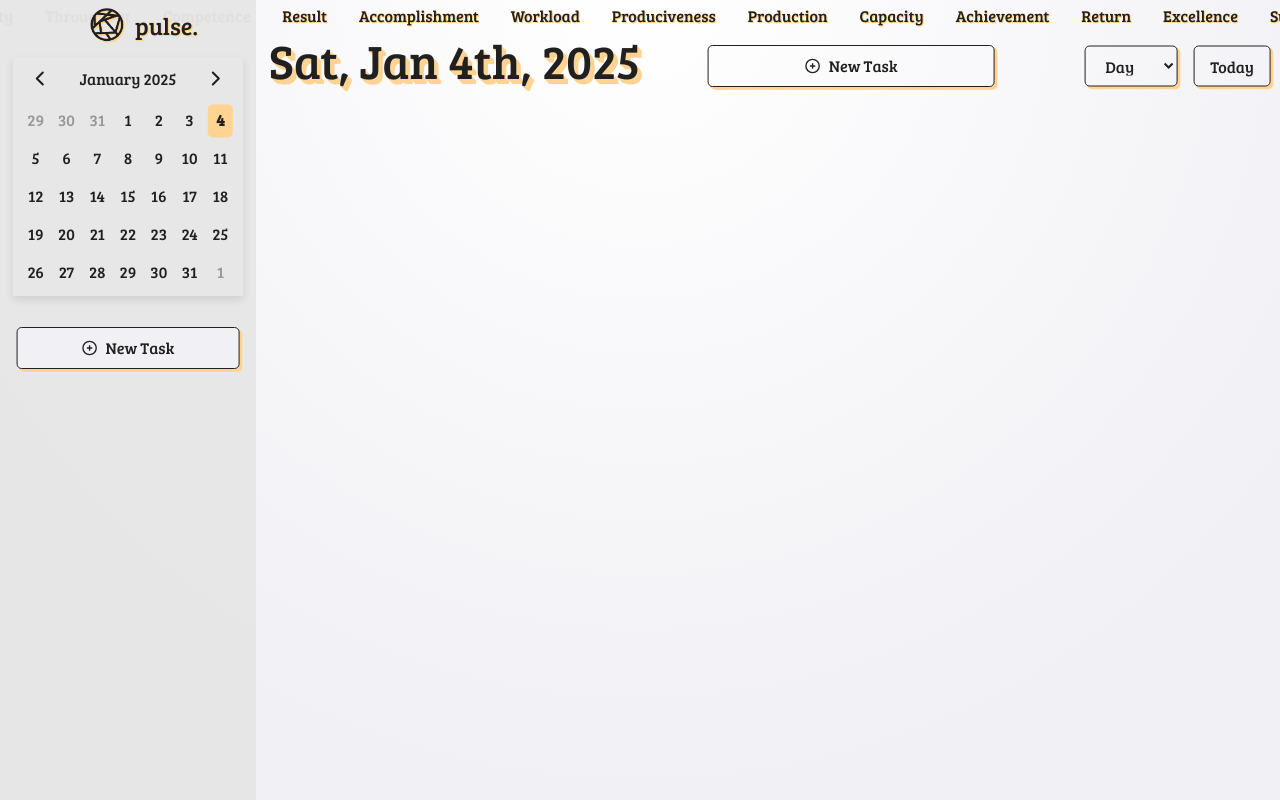
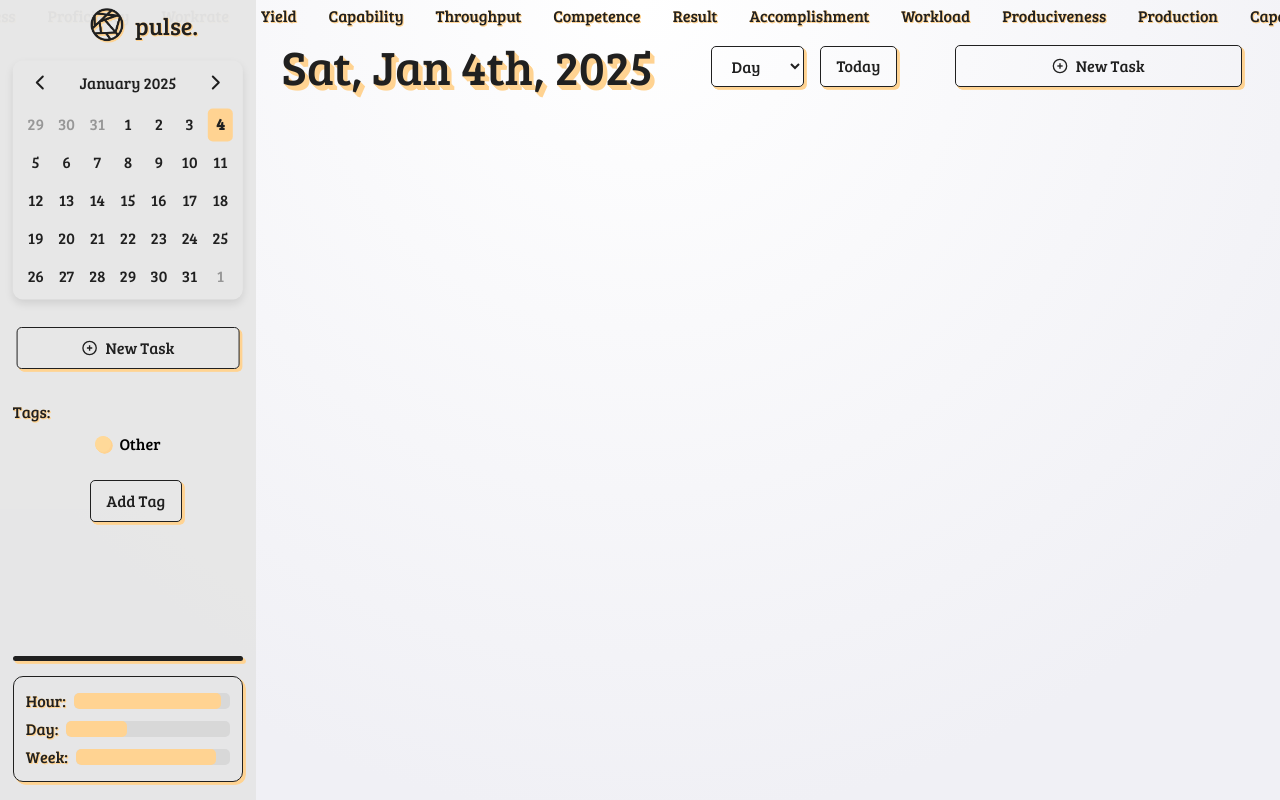
Before and after one commit to pratyushV-l/pulse, a Next.js app: page /homepage in a window 1280 px wide. Built offline with nearby package versions, Linux system fonts and the light colour scheme.

Commit message:
added time left widget

```diff
--- a/app/globals.css
+++ b/app/globals.css
@@ -146,10 +146,25 @@ body, html {
   display: flex;
   flex-direction: column;
   position: absolute;
-  top: 22%;
+  top: 22.5%;
   transform: translate(-50%, -50%);
   z-index: 9999;
   left: 10%;
+  border-radius: 10px;
+}
+
+.tags-label {
+  position: absolute;
+  margin-left: 1%;
+  top: 50%;
+  font-family: 'Bree Serif', serif;
+  z-index: 9998;
+  text-shadow:
+    0.2px 0.2px 0 #FFD392,
+    0.4px 0.4px 0 #FFD392,
+    0.6px 0.6px 0 #FFD392,
+    0.8px 0.8px 0 #FFD392,
+    1.0px 1.0px 0 #FFD392;
 }
 
 .calendar-grid {
@@ -248,13 +263,13 @@ body, html {
 .ticker {
   display: inline-block;
   white-space: nowrap;
-  animation: ticker 15s linear infinite;
+  animation: ticker 30s linear infinite;
 }
 
 .ticker-reverse {
   display: inline-block;
   white-space: nowrap;
-  animation: ticker-reverse 15s linear infinite;
+  animation: ticker-reverse 30s linear infinite;
 }
 
 .ticker span{
@@ -364,9 +379,7 @@ body, html {
     2.5px 2.5px 0 #FFD392,
     3.5px 3.5px 0 #FFD392,
     4.5px 4.5px 0 #FFD392;
-  position: absolute;
-  top: 3%;
-  left: 21%;
+  position: relative;
   text-align: center;
 }
 
@@ -439,11 +452,7 @@ body, html {
   display: flex;
   gap: 1rem;
   justify-content: center;
-  margin-top: 1rem;
-  position: absolute;
-  transform: translate(-50%, -50%);
-  top: 6.25%;
-  left: 92%;
+  position: relative;
 }
 
 .new_task_btn-1 {
@@ -463,10 +472,19 @@ body, html {
   padding-right: 6rem;
   padding-top: 0.5rem;
   padding-bottom: 0.5rem;
-  transform: translate(-50%, -50%);
-  top: 8.25%;
-  left: 66.5%;;
+  position: relative;
+}
+
+.header-row {
+  display: flex;
+  justify-content: space-between;
+  align-items: center;
+  width: 75%;
+  margin: 0 auto;
+  padding-top: 1rem;
   position: absolute;
+  top: 1.75%;
+  left: 22%;
 }
 
 .button_content {
@@ -481,7 +499,7 @@ body, html {
   font-family: "Bree Serif", serif;
   border: 1px solid var(--foreground);
   border-radius: 5px;
-  background-color: #f0f0f5;
+  background-color: transparent;
   color: var(--foreground);
   box-shadow:
     1.4px 1.4px 0 #FFD392,
@@ -541,3 +559,181 @@ body, html {
     background: #d9d9d9;
     color: #202020;
 }
+
+.tags-container {
+  position: fixed;
+  top: 53%;
+  left: 10%;
+  z-index: 9998;
+  transform: translateX(-50%);
+  width: 200px;
+}
+
+.tag-name {
+  color: #000;
+}
+
+.tag {
+  position: relative;
+  display: flex;
+  align-items: center;
+  justify-content: center;
+  gap: 0.5rem;
+  padding: 0.5rem;
+  border-radius: 5px;
+  color: #fff;
+  font-family: "Bree Serif", serif;
+  cursor: default;
+}
+
+.tag::before {
+  content: "";
+  display: inline-block;
+  width: 1rem;
+  height: 1rem;
+  border-radius: 50%;
+  box-shadow:
+    0.4px 0.4px 0 #FFD392,
+    0.7px 0.7px 0 #FFD392,
+    1.1px 1.1px 0 #FFD392,
+    1.4px 1.4px 0 #FFD392,
+    1.7px 1.7px 0 #FFD392;
+  margin-right: 0;
+  background-color: currentColor;
+}
+
+.delete-tag {
+  background: none;
+  border: none;
+  color: #202020;
+  cursor: pointer;
+  display: none;
+}
+
+.tag:hover .delete-tag {
+  display: inline;
+}
+
+.add-tag-btn {
+  margin-top: 1rem;
+  color: #fff;
+  cursor: pointer;
+  position: absolute;
+  left: 7%;
+  z-index: 9998;
+  top: 78%;
+  padding-left: 1rem;
+  padding-right: 1rem;
+  padding-top: 0.5rem;
+  padding-bottom: 0.5rem;
+  font-size: 1rem;
+  font-family: "Bree Serif", serif;
+  border: 1px solid var(--foreground);
+  border-radius: 5px;
+  background-color: transparent;
+  color: var(--foreground);
+  box-shadow:
+    1.4px 1.4px 0 #FFD392,
+    1.7px 1.7px 0 #FFD392,
+    2.1px 2.1px 0 #FFD392,
+    2.4px 2.4px 0 #FFD392,
+    2.8px 2.8px 0 #FFD392;
+}
+
+.add-tag-btn:disabled {
+  background-image: repeating-linear-gradient(
+    45deg,
+    rgba(32, 32, 32, 0.2) 0,
+    rgba(32, 32, 32, 0.2) 3px,
+    transparent 3px,
+    transparent 15px
+  );
+  cursor: not-allowed;
+  display: none;
+}
+
+.thin-line {
+  border: none;
+  border-top: 5px solid #202020;
+  box-shadow:
+    1.4px 1.4px 0 #FFD392,
+    1.7px 1.7px 0 #FFD392,
+    2.1px 2.1px 0 #FFD392,
+    2.4px 2.4px 0 #FFD392,
+    2.8px 2.8px 0 #FFD392;
+  margin: 1rem 0;
+  width: 18%;
+  position: absolute;
+  z-index: 9998;
+  left: 1%;
+  top: 80%;
+  border-radius: 5px;
+}
+
+.popup {
+  position: fixed;
+  top: 50%;
+  left: 50%;
+  transform: translate(-50%, -50%);
+  width: 40%;
+  height: 20%;
+  background-color: #f0f0f5;
+  box-shadow:
+    1.4px 1.4px 0 #FFD392,
+    1.7px 1.7px 0 #FFD392,
+    2.1px 2.1px 0 #FFD392,
+    2.4px 2.4px 0 #FFD392,
+    2.8px 2.8px 0 #FFD392;
+  display: flex;
+  flex-direction: column;
+  justify-content: center;
+  align-items: center;
+  gap: 1rem;
+  padding: 1rem;
+  border-radius: 10px;
+  z-index: 10000;
+}
+
+.time-left-widget {
+  width: 18%;
+  height: auto;
+  position: absolute;
+  z-index: 9998;
+  background-color: transparent;
+  box-shadow: 1.4px 1.4px 0 #FFD392, 1.7px 1.7px 0 #FFD392, 2.1px 2.1px 0 #FFD392, 2.4px 2.4px 0 #FFD392, 2.8px 2.8px 0 #FFD392;
+  border-radius: 10px;
+  padding: 0.75rem;
+  display: flex;
+  flex-direction: column;
+  gap: 0.25rem;
+  left: 1%;
+  top: 84.5%;
+  border: 1px solid var(--foreground);
+}
+
+.time-bar {
+  display: flex;
+  align-items: center;
+  gap: 0.5rem;
+}
+
+.time-bar span {
+  font-family: "Bree Serif", serif;
+  color: #202020;
+  text-shadow: 0.2px 0.2px 0 #FFD392, 0.4px 0.4px 0 #FFD392, 0.6px 0.6px 0 #FFD392, 0.8px 0.8px 0 #FFD392, 1.0px 1.0px 0 #FFD392;
+}
+
+.bar {
+  flex-grow: 1;
+  height: 1rem;
+  background-color: #d8d8d8;
+  border-radius: 5px;
+  overflow: hidden;
+}
+
+.fill {
+  height: 100%;
+  background-color: #FFD392;
+  border-radius: 5px;
+  transition: width 0.5s;
+}
--- a/app/homepage/page.tsx
+++ b/app/homepage/page.tsx
@@ -4,6 +4,7 @@ import React, { useEffect, useState } from "react";
 import Calendar from "@/components/Calendar";
 import Image from "next/image";
 import Cookies from "js-cookie";
+import TimeLeftWidget from "@/components/TimeLeftWidget";
 
 function getOrdinalSuffix(day: number) {
     if (day > 3 && day < 21) return 'th';
@@ -15,9 +16,22 @@ function getOrdinalSuffix(day: number) {
     }
 }
 
+function getRandomBrightColor() {
+    const letters = '0123456789ABCDEF';
+    let color = '#';
+    for (let i = 0; i < 6; i++) {
+        color += letters[Math.floor(Math.random() * 16)];
+    }
+    return color;
+}
+
 export default function HomePage() {
     const [selectedDate, setSelectedDate] = useState(new Date());
     const [mode, setMode] = useState("Day");
+    const [tags, setTags] = useState([{ name: "Other", color: "#ffd999" }]);
+    const [showPopup, setShowPopup] = useState(false);
+    const [newTagName, setNewTagName] = useState("");
+    const [newTagColor, setNewTagColor] = useState(getRandomBrightColor());
 
     useEffect(() => {
         const savedMode = Cookies.get("mode");
@@ -30,6 +44,27 @@ export default function HomePage() {
         Cookies.set("mode", mode);
     }, [mode]);
 
+    const handleAddTag = () => {
+        if (tags.length < 5) {
+            setShowPopup(true);
+            setNewTagColor(getRandomBrightColor())
+        }
+    }
+
+    const handleSubmitTag = () => {
+        const otherTagIndex = tags.findIndex(tag => tag.name === "Other");
+        const newTags = [...tags];
+        newTags.splice(otherTagIndex, 0, { name: newTagName, color: newTagColor });
+        setTags(newTags);
+        setShowPopup(false);
+        setNewTagName("");
+        setNewTagColor(getRandomBrightColor());
+    };
+
+    const handleDeleteTag = (index: number) => {
+        setTags(tags.filter((_, i) => i !== index));
+    }
+
     const day = selectedDate.getDate();
     const ordinalDay = `${day}${getOrdinalSuffix(day)}`;
     const weekday = selectedDate.toLocaleDateString('en-US', { weekday: 'short' });
@@ -37,6 +72,23 @@ export default function HomePage() {
     const year = selectedDate.getFullYear();
 
     const formattedDate = `${weekday}, ${month} ${ordinalDay}, ${year}`;
+
+    const getTopValue = (numTags: number) => {
+        switch (numTags) {
+        case 1:
+            return "58%";
+        case 2:
+            return "63%";
+        case 3:
+            return "68%";
+        case 4:
+            return "73%";
+        case 5:
+            return "78%";
+        default:
+            return "83%";
+        }
+    };
 
     return (
         <div className="background-3">
@@ -87,6 +139,27 @@ export default function HomePage() {
                     <span>New Task</span>
                 </div>
             </button>
+            <p className="tags-label">Tags:</p>
+                <div className="tags-container">
+                    {tags.map((tag, index) => (
+                        <div key={index} className="tag" style={{ color: tag.color }}>
+                            <span className="tag-name">{tag.name}</span>
+                            {tag.name !== "Other" && <button type="button" className="delete-tag" onClick={() => handleDeleteTag(index)}>✖</button>}
+                        </div>
+                    ))}
+                </div>
+                <button className="add-tag-btn" onClick={handleAddTag} disabled = {tags.length >= 5} style={{ top: getTopValue(tags.length) }}>
+                    Add Tag
+                </button>
+            {showPopup && (
+                <div className="popup">
+                    <input type="text" value={newTagName} onChange={(e) => setNewTagName(e.target.value)} placeholder="Tag Name" />
+                    <input type="color" value={newTagColor} onChange={(e) => setNewTagColor(e.target.value)} />
+                    <button onClick={handleSubmitTag} disabled={!newTagName.trim()}>Submit</button>
+                </div>
+            )}
+            <hr className="thin-line" />
+            <TimeLeftWidget />
         </div>
     )
 }
--- /dev/null
+++ b/components/TimeLeftWidget.tsx
@@ -0,0 +1,54 @@
+import React, { useEffect, useState } from "react";
+
+const TimeLeftWidget: React.FC = () => {
+    const [timeCompletedInHour, setTimeCompletedInHour] = useState(0);
+    const [timeCompletedInDay, setTimeCompletedInDay] = useState(0);
+    const [timeCompletedInWeek, setTimeCompletedInWeek] = useState(0);
+
+    useEffect(() => {
+        const updateTimes = () => {
+            const now = new Date();
+            const startOfHour = new Date(now.getFullYear(), now.getMonth(), now.getDate(), now.getHours(), 0, 0);
+            const startOfDay = new Date(now.getFullYear(), now.getMonth(), now.getDate(), 0, 0, 0);
+            const startOfWeek = new Date(now.getFullYear(), now.getMonth(), now.getDate() - now.getDay(), 0, 0, 0);
+
+            const totalMillisecondsInHour = 60 * 60 * 1000;
+            const totalMillisecondsInDay = 24 * 60 * 60 * 1000;
+            const totalMillisecondsInWeek = 7 * 24 * 60 * 60 * 1000;
+
+            setTimeCompletedInHour(((now.getTime() - startOfHour.getTime()) / totalMillisecondsInHour) * 100);
+            setTimeCompletedInDay(((now.getTime() - startOfDay.getTime()) / totalMillisecondsInDay) * 100);
+            setTimeCompletedInWeek(((now.getTime() - startOfWeek.getTime()) / totalMillisecondsInWeek) * 100);
+        };
+
+        updateTimes();
+        const interval = setInterval(updateTimes, 1000);
+
+        return () => clearInterval(interval);
+    }, []);
+
+    return (
+        <div className="time-left-widget">
+            <div className="time-bar">
+                <span>Hour:</span>
+                <div className="bar">
+                    <div className="fill" style={{ width: `${timeCompletedInHour}%` }}></div>
+                </div>
+            </div>
+            <div className="time-bar">
+                <span>Day:</span>
+                <div className="bar">
+                    <div className="fill" style={{ width: `${timeCompletedInDay}%` }}></div>
+                </div>
+            </div>
+            <div className="time-bar">
+                <span>Week:</span>
+                <div className="bar">
+                    <div className="fill" style={{ width: `${timeCompletedInWeek}%` }}></div>
+                </div>
+            </div>
+        </div>
+    );
+};
+
+export default TimeLeftWidget;
--- a/package.json
+++ b/package.json
@@ -13,6 +13,7 @@
     "next": "^15.1.2",
     "next-auth": "^5.0.0-beta.25",
     "react": "^19.0.0",
+    "react-color": "^2.19.3",
     "react-dom": "^19.0.0"
   },
   "devDependencies": {
@@ -20,6 +21,7 @@
     "@types/js-cookie": "^3.0.6",
     "@types/node": "^20",
     "@types/react": "^19",
+    "@types/react-color": "^3.0.13",
     "@types/react-dom": "^19",
     "eslint": "^9",
     "eslint-config-next": "15.1.2",
```
Also changed, not shown: 1 other file (tests, documents, lock files or other folders).
